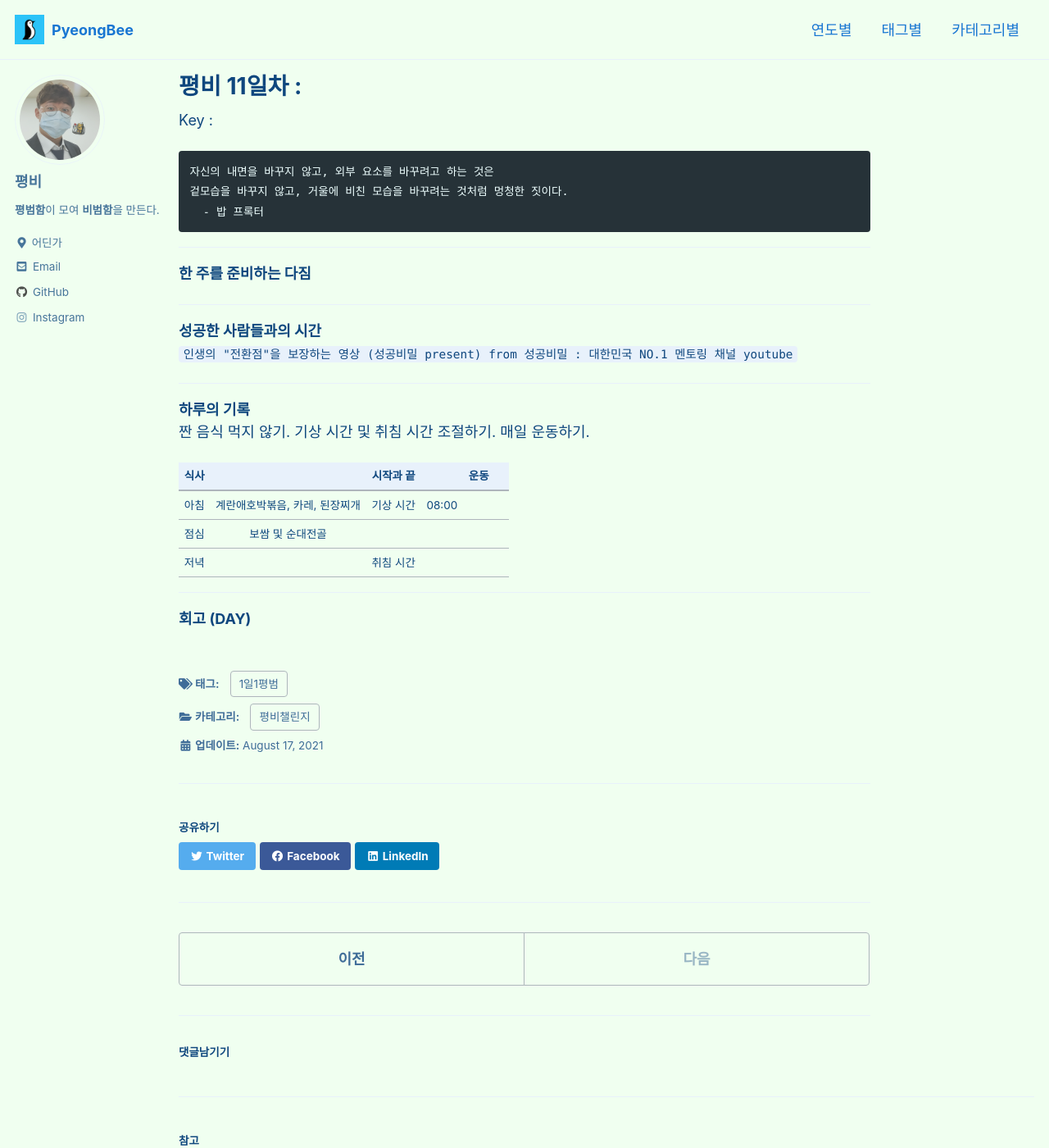
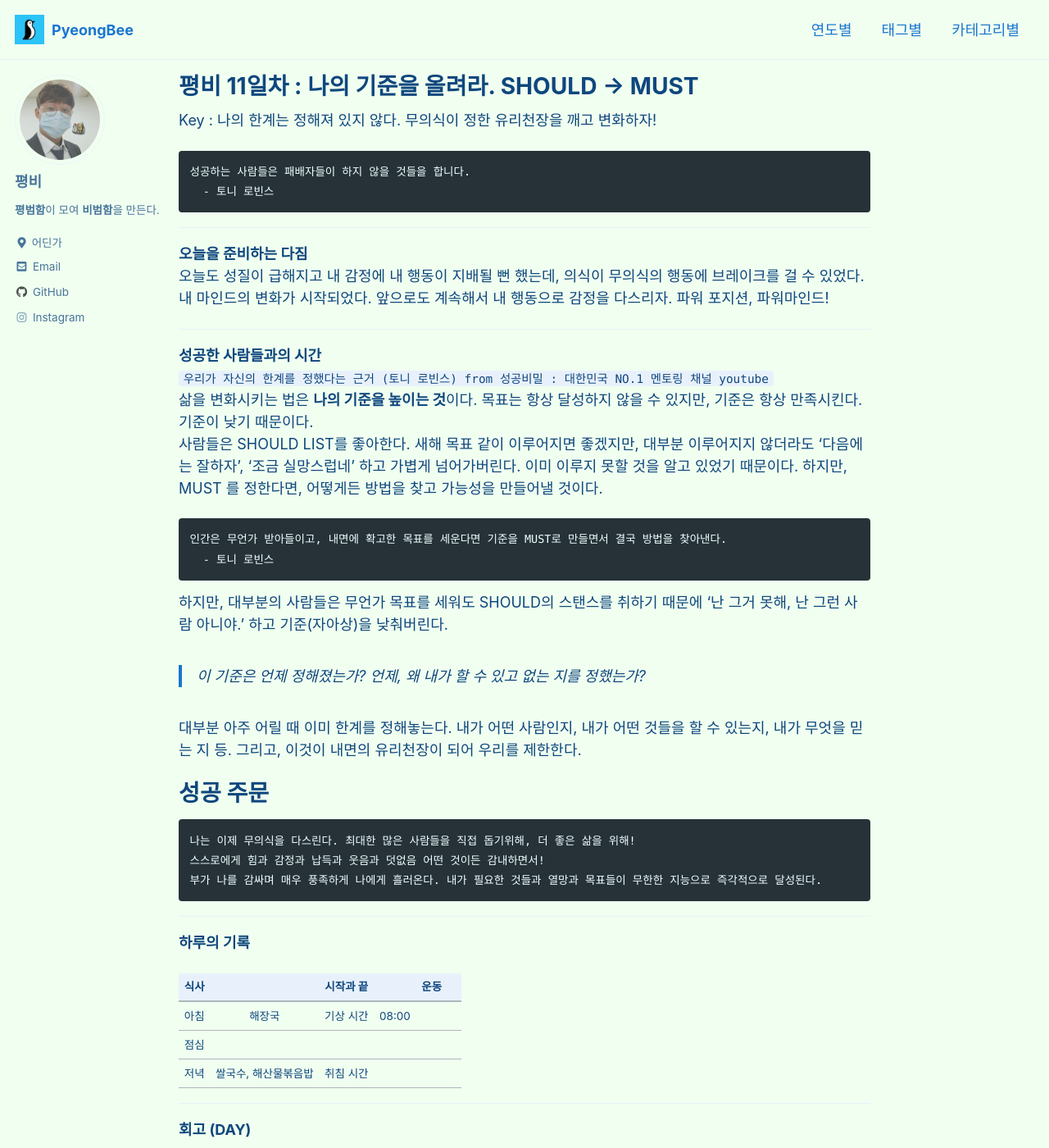
Before and after one commit to rlaghdcjf12/rlaghdcjf12.github.io, a Jekyll site: the page built from _posts/Ordinary/2021-08-17-11th-Day.md, in a window 1280 px wide and 1400 px high. Shown: the whole window at 82% size. Built offline with Jekyll 4.4.1, drawn with Linux system fonts in a browser that asks for light colours; cached includes are drawn as plain includes; comment, search, counter and statistics services are not loaded; some of the changed text lies outside the part shown.

Commit message:
[POST] 10일차, 11일차

````diff
--- a/_posts/Ordinary/2021-08-17-11th-Day.md
+++ b/_posts/Ordinary/2021-08-17-11th-Day.md
@@ -1,35 +1,51 @@
 ---
 permalink: /ordinary/11
-title: "평비 11일차 : "
+title: "평비 11일차 : 나의 기준을 올려라. SHOULD -> MUST"
 date: 2021-08-17 20:00:00 +0900
 categories: 평비챌린지
 tags: 1일1평범
 ---
-Key :
+Key : 나의 한계는 정해져 있지 않다. 무의식이 정한 유리천장을 깨고 변화하자!
 ```
-자신의 내면을 바꾸지 않고, 외부 요소를 바꾸려고 하는 것은
-겉모습을 바꾸지 않고, 거울에 비친 모습을 바꾸려는 것처럼 멍청한 짓이다.
-  - 밥 프록터
+성공하는 사람들은 패배자들이 하지 않을 것들을 합니다.
+  - 토니 로빈스
 ```
 
 ---
-**한 주를 준비하는 다짐**
-
+**오늘을 준비하는 다짐**
+오늘도 성질이 급해지고 내 감정에 내 행동이 지배될 뻔 했는데, 의식이 무의식의 행동에 브레이크를 걸 수 있었다. 내 마인드의 변화가 시작되었다. 앞으로도 계속해서 내 행동으로 감정을 다스리자. 파워 포지션, 파워마인드!
 
 ---
 **성공한 사람들과의 시간**
-`인생의 "전환점"을 보장하는 영상 (성공비밀 present) from 성공비밀 : 대한민국 NO.1 멘토링 채널 youtube`
+`우리가 자신의 한계를 정했다는 근거 (토니 로빈스) from 성공비밀 : 대한민국 NO.1 멘토링 채널 youtube`
+삶을 변화시키는 법은 **나의 기준을 높이는 것**이다. 목표는 항상 달성하지 않을 수 있지만, 기준은 항상 만족시킨다. 기준이 낮기 때문이다.
+사람들은 SHOULD LIST를 좋아한다. 새해 목표 같이 이루어지면 좋겠지만, 대부분 이루어지지 않더라도 '다음에는 잘하자', '조금 실망스럽네' 하고 가볍게 넘어가버린다. 이미 이루지 못할 것을 알고 있었기 때문이다. 하지만, MUST 를 정한다면, 어떻게든 방법을 찾고 가능성을 만들어낼 것이다.
 
+```
+인간은 무언가 받아들이고, 내면에 확고한 목표를 세운다면 기준을 MUST로 만들면서 결국 방법을 찾아낸다.
+  - 토니 로빈스
+```
+
+하지만, 대부분의 사람들은 무언가 목표를 세워도 SHOULD의 스탠스를 취하기 때문에 '난 그거 못해, 난 그런 사람 아니야.' 하고 기준(자아상)을 낮춰버린다.
+> 이 기준은 언제 정해졌는가? 언제, 왜 내가 할 수 있고 없는 지를 정했는가?
+
+대부분 아주 어릴 때 이미 한계를 정해놓는다. 내가 어떤 사람인지, 내가 어떤 것들을 할 수 있는지, 내가 무엇을 믿는 지 등. 그리고, 이것이 내면의 유리천장이 되어 우리를 제한한다.
+
+# 성공 주문
+```
+나는 이제 무의식을 다스린다. 최대한 많은 사람들을 직접 돕기위해, 더 좋은 삶을 위해!
+스스로에게 힘과 감정과 납득과 웃음과 덧없음 어떤 것이든 감내하면서!
+부가 나를 감싸며 매우 풍족하게 나에게 흘러온다. 내가 필요한 것들과 열망과 목표들이 무한한 지능으로 즉각적으로 달성된다.
+```
 
 ---
 **하루의 기록**
-짠 음식 먹지 않기. 기상 시간 및 취침 시간 조절하기. 매일 운동하기.
 
 | 식사 |  | 시작과 끝 |  | 운동 |  |
 |:----:|:----:|:----:|:----:|:----:|:----:|
-| 아침 | 계란애호박볶음, 카레, 된장찌개 | 기상 시간 | 08:00 |  |  |
-| 점심 | 보쌈 및 순대전골 |  |  |  |  |
-| 저녁 |  | 취침 시간 |  |  |  |
+| 아침 | 해장국 | 기상 시간 | 08:00 |  |  |
+| 점심 |  |  |  |  |  |
+| 저녁 | 쌀국수, 해산물볶음밥 | 취침 시간 |  |  |  |
 
 ---
 **회고 (DAY)**
````
Also changed, not shown: _posts/Ordinary/2021-08-15-9th-Day.md (+3 -3 lines), _posts/Ordinary/2021-08-16-10th-Day.md (+15 -6 lines).
